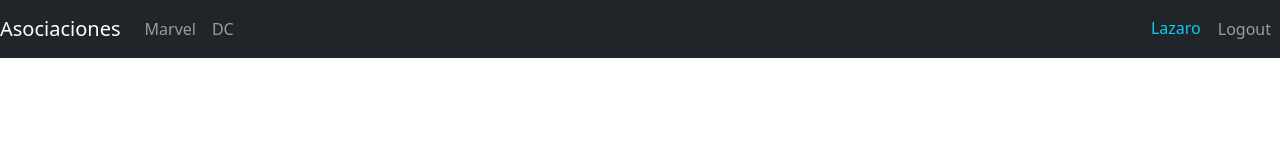
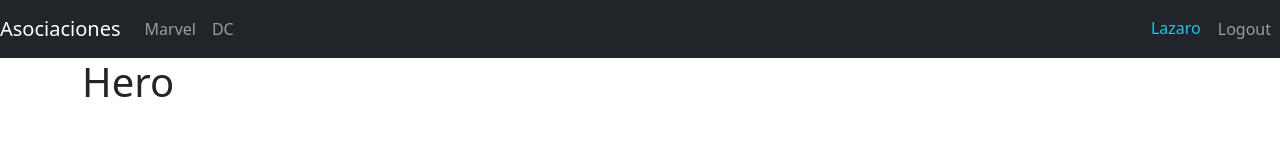
Before and after one commit to madhatter9352/heros-app-2, a React (Create React App) app: page /hero/dc-arrow in a window 1280 px wide. Shown: the top 160 px of the page. Built offline with nearby package versions, Linux system fonts and the light colour scheme.

Commit message:
agregando navegacion a cada hero independiente

```diff
--- a/src/components/heros/Hero.js
+++ b/src/components/heros/Hero.js
@@ -1,5 +1,8 @@
 export const Hero = () => {
   return (
-    <div>Hero</div>
+    <div>
+      <h1>Hero</h1>
+
+    </div>
   );
 };
--- a/src/components/heros/HerosCard.js
+++ b/src/components/heros/HerosCard.js
@@ -1,3 +1,5 @@
+import { Link } from 'react-router-dom';
+
 export const HerosCard = ({
     id,
     superhero,
@@ -18,6 +20,10 @@ export const HerosCard = ({
                         <p className="card-text">Alter Ego: {alter_ego}</p>
                         <p className="card-text">Characters: {characters}</p>
                         <p className="card-text"><small className="text-muted">{first_appearance}</small></p>
+
+                        <div>
+                            <Link to={`/hero/${id}`} className="btn btn-primary"> More Info </Link>
+                        </div>
                     </div>
                     </div>
                 </div>
--- a/src/routers/DashboardRoute.js
+++ b/src/routers/DashboardRoute.js
@@ -11,7 +11,7 @@ export const DashboardRoute = () => {
             <Route path="marvel" element={<MarvelScreen />} />
             <Route path="dc" element={<DCScreen />} />
             <Route path="search" element={<SearchScreen />} />
-            <Route path="hero" element={<Hero />} />
+            <Route path="hero/:id" element={<Hero />} />
         </Routes>
       </div>
   );
```
